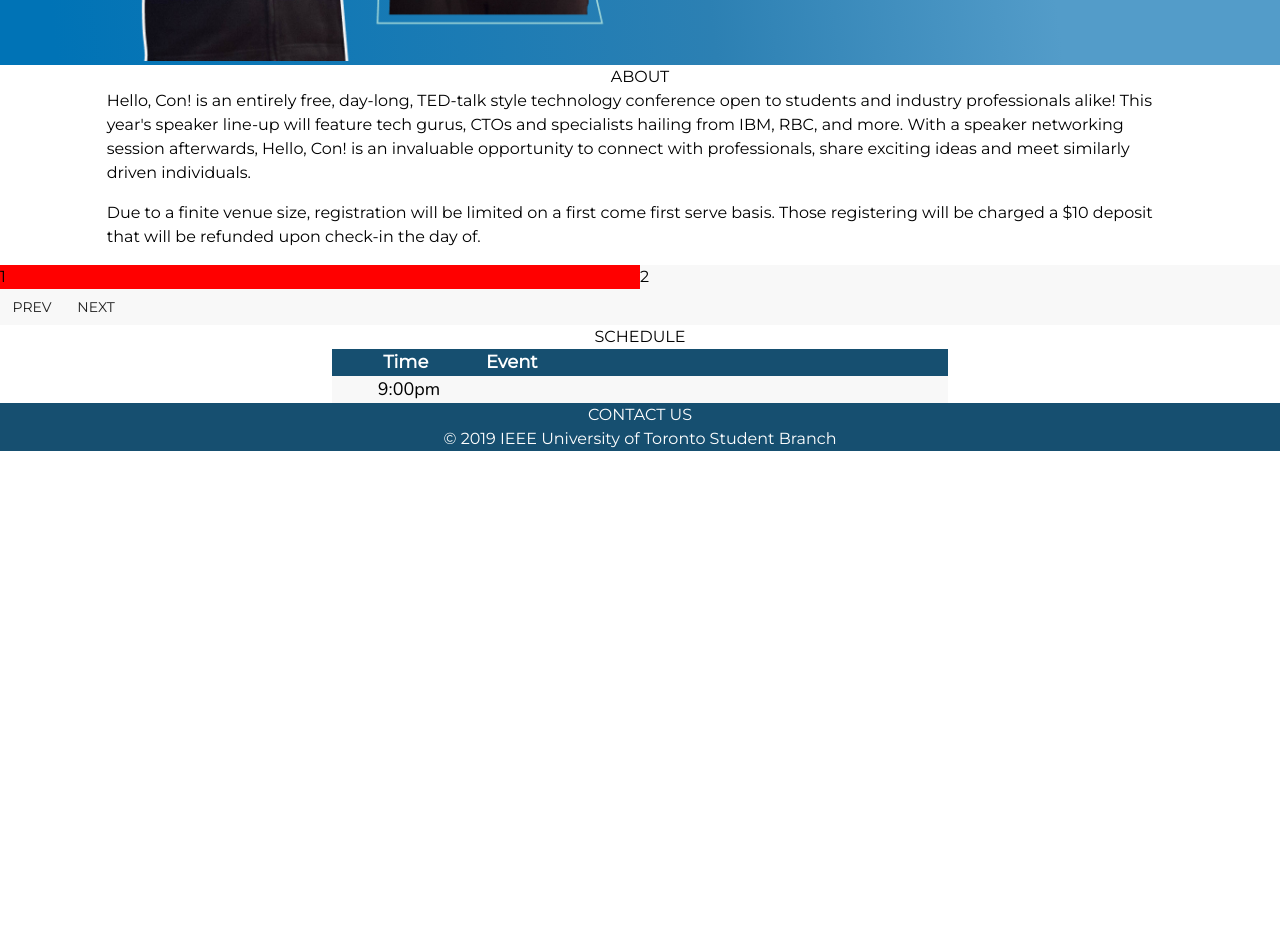
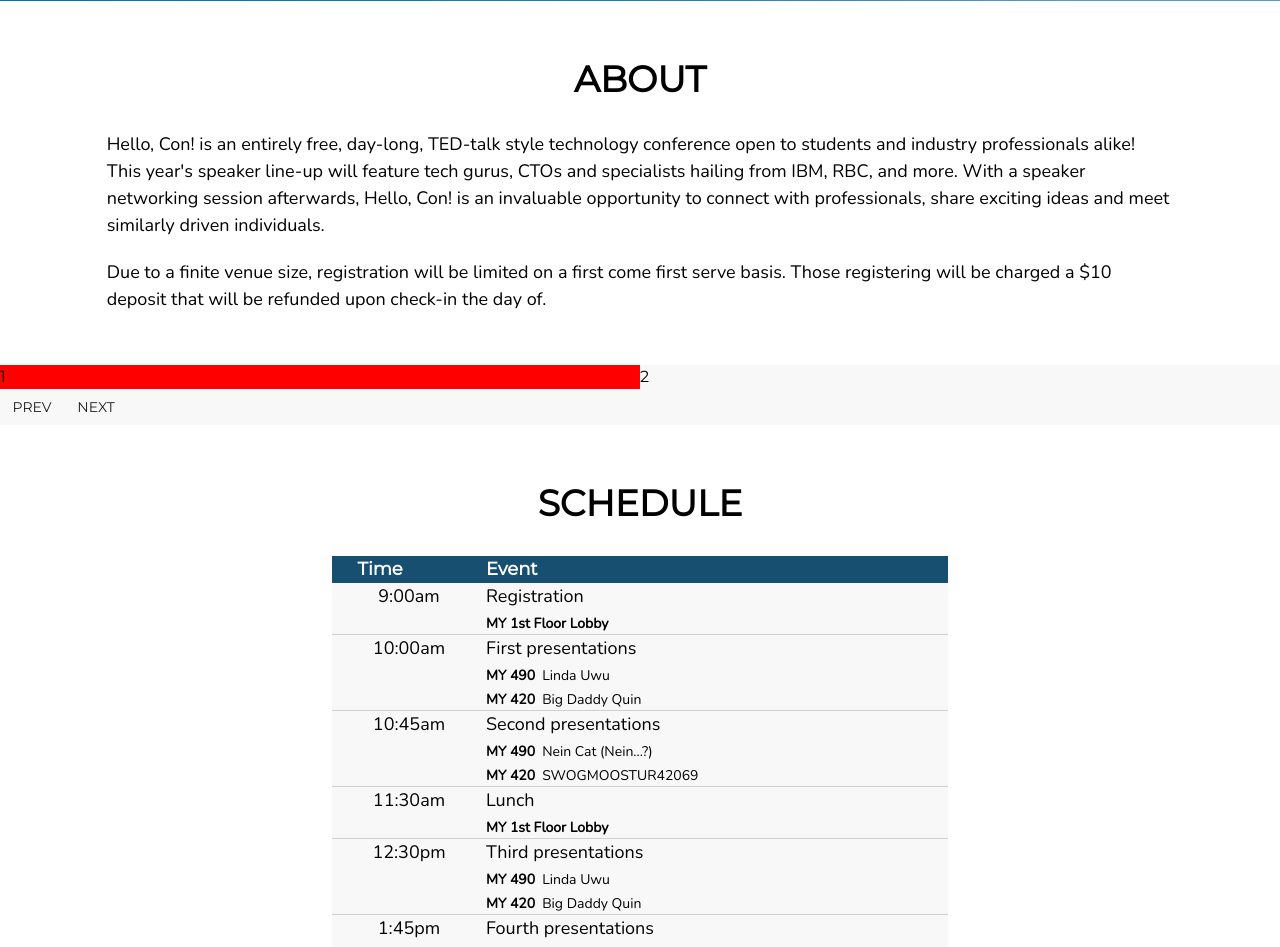
Before and after one commit to rayraykay/hellocon-2020, a React (Create React App) app: page / in a window 1280 px wide. Shown: the part 740-1687 px from the top of the page. Before the commit the page ends 1191 px from the top, so only its background shows below. Built offline with nearby package versions, Linux system fonts and the light colour scheme.

Commit message:
Finish schedule and about, mostly...?

```diff
--- a/src/App.js
+++ b/src/App.js
@@ -12,7 +12,7 @@ import './App.scss';
 function App() {
   return (
     <>
-      <MenuBar />
+      {/*<MenuBar />*/}
       <Landing />
       <About />
       <Speakers />
--- a/src/components/About.jsx
+++ b/src/components/About.jsx
@@ -6,25 +6,24 @@ import Grid from '@material-ui/core/Grid';
 import './About.scss';
 
 const About = () => (
-  <Container className="About">
+  <Container className="About" maxWidth={false}>
     <Grid
       container
       direction="column"
       alignItems="center"
       justify="flex-start"
     >
-      <Grid item xs={12}>
+      <Grid className="About__Title" item xs={12}>
         <Typography>
           ABOUT
         </Typography>
       </Grid>
-      <Grid item xs={10}>
-        <Typography paragraph>
+      <Grid className="About__Text" item xs={10}>
+        <Typography>
           Hello, Con! is an entirely free, day-long, TED-talk style technology conference open to students and industry professionals alike! This year's speaker line-up will feature tech gurus, CTOs and specialists hailing from IBM, RBC, and more. With a speaker networking session afterwards, Hello, Con! is an invaluable opportunity to connect with professionals, share exciting ideas and meet similarly driven individuals.
         </Typography>
-      </Grid>
-      <Grid item xs={10}>
-        <Typography paragraph>
+        <br/>
+        <Typography>
           Due to a finite venue size, registration will be limited on a first come first serve basis. Those registering will be charged a $10 deposit that will be refunded upon check-in the day of.
         </Typography>
       </Grid>
--- a/src/components/About.scss
+++ b/src/components/About.scss
@@ -1,4 +1,33 @@
+@import "../constants/sizes";
+
 .About {
-  padding-left: 0;
-  padding-right: 0;
+  padding: 4vw 0 4vw 0;
 }
+
+.About__Title {
+  padding-bottom: 2vw;
+
+  * {
+    font-size: 36px;
+    font-weight: bold;
+  }
+
+  @media only screen and (max-width: $screen-small) {
+    * {
+      font-size: 24px;
+    }
+  }
+}
+
+.About__Text {
+  * {
+    font-family: Nunito, Montserrat, sans-serif;
+    font-size: 18px;
+  }
+
+  @media only screen and (max-width: $screen-small) {
+    * {
+      font-size: 16px;
+    }
+  }
+}
--- a/src/components/Schedule.jsx
+++ b/src/components/Schedule.jsx
@@ -3,10 +3,50 @@ import Container from '@material-ui/core/Container';
 import Grid from '@material-ui/core/Grid';
 import Typography from "@material-ui/core/Typography";
 
+import schedule from '../resources/schedule';
+
 import './Schedule.scss';
 
-const Schedule = () => (
-  <Container className="Schedule">
+const Schedule = () => {
+  const events = schedule.map((e, i, {length}) => (
+    <Grid
+      item
+      container
+      className={'Schedule__Content ' + (i === (length - 1) ? null : 'Schedule__Content--border')}
+      key={i}
+    >
+      <Grid
+        item
+        xs={3}
+        className="Schedule__Time"
+      >
+        <Typography>
+          {e.time}
+        </Typography>
+      </Grid>
+      <Grid
+        item
+        xs={9}
+        className="Schedule__Event"
+      >
+        <Typography>
+          {e.event}
+        </Typography>
+        {e.details.map((d, j) => (
+          <Container className="Schedule__EventDetails" key={j}>
+            <Typography className="Schedule__Location" component="span">
+              {d.location}
+            </Typography>
+            <Typography className="Schedule__Speaker" component="span">
+              {d.speaker}
+            </Typography>
+          </Container>
+        ))}
+      </Grid>
+    </Grid>
+  ));
+
+  return (<Container className="Schedule">
     <Grid
       container
       direction="column"
@@ -14,7 +54,10 @@ const Schedule = () => (
       alignItems="center"
       className="Schedule__Grid"
     >
-      <Grid xs={12} item>
+      <Grid
+        item
+        className="Schedule__Title"
+      >
         <Typography>
           SCHEDULE
         </Typography>
@@ -23,19 +66,18 @@ const Schedule = () => (
         item
         container
         md={6}
+        sm={10}
         className="Schedule__Schedule"
       >
         <Grid
           item
           container
-          direction="column"
-          alignItems="stretch"
-          xs={3}
-          className="Schedule__Times"
+          className="Schedule__Heading"
         >
           <Grid
             item
-            className="Schedule__Heading Schedule__TimeHeading"
+            xs={3}
+            className="Schedule__TimeHeading"
           >
             <Typography>
               Time
@@ -43,33 +85,18 @@ const Schedule = () => (
           </Grid>
           <Grid
             item
-            className="Schedule__Content Schedule__Time"
-          >
-            <Typography>
-              9:00pm
-            </Typography>
-          </Grid>
-        </Grid>
-        <Grid
-          item
-          container
-          direction="column"
-          alignItems="stretch"
-          xs={9}
-          className="Schedule__Event"
-        >
-          <Grid
-            item
-            className="Schedule__Heading"
+            xs={9}
+            className="Schedule__EventHeading"
           >
             <Typography>
               Event
             </Typography>
           </Grid>
         </Grid>
+        {events}
       </Grid>
     </Grid>
-  </Container>
-);
+  </Container>);
+};
 
 export default Schedule;
--- a/src/components/Schedule.scss
+++ b/src/components/Schedule.scss
@@ -1,9 +1,34 @@
 @import "../constants/colors";
+@import "../constants/sizes";
+
+$border-color: #D0D0D0;
+
+.Schedule__Title {
+  padding-top: 4vw;
+  * {
+    font-size: 36px;
+    font-weight: bold;
+  }
+
+  @media only screen and (max-width: $screen-small) {
+    * {
+      font-size: 24px;
+    }
+  }
+}
 
 .Schedule__Schedule {
+  margin-top: 2vw;
+  margin-bottom: 4vw;
   background-color: $hellocon-grey;
   * {
     font-size: 18px;
+  }
+
+  @media only screen and (max-width: $screen-small) {
+    * {
+      font-size: 16px;
+    }
   }
 }
 
@@ -20,10 +45,30 @@
   text-align: center;
 }
 
-.Schedule__Content * {
-  font-family: Nunito;
+.Schedule__Content {
+  &--border {
+    border-bottom: 1px solid $border-color;
+  }
+
+  * {
+    font-family: Nunito, Montserrat, sans-serif;
+  }
+}
+
+.Schedule__EventDetails {
+  padding: 0;
+}
+
+.Schedule__Location {
+  font-weight: bold;
+  font-size: 14px;
+}
+
+.Schedule__Speaker {
+  padding-left: 7px;
+  font-size: 14px;
 }
 
 .Schedule__TimeHeading {
-  padding-left: 4vw;
+  padding-left: 2vw;
 }
--- a/src/components/Speakers.jsx
+++ b/src/components/Speakers.jsx
@@ -9,16 +9,6 @@ import 'slick-carousel/slick/slick.css';
 import 'slick-carousel/slick/slick-theme.css';
 
 import './Speakers.scss';
-
-const Arrow = ({ className, style, onClick }) => (
-  <Container
-    className={className}
-    style={{...style, display: "block"}}
-    onClick={onClick}
-  >
-    Hello
-  </Container>
-);
 
 const settings = {
   dots: false,
@@ -38,7 +28,7 @@ const Speakers = () => {
   const goNextSlide = useCallback(() => slider.current.slickNext(), []);
 
   return (
-  <Container className="Speakers">
+  <Container className="Speakers" maxWidth={false}>
     <Slider ref={slider} {...settings}>
       {testItems.map((i, j) => (
         <Container className="Speakers__Container" key={j}>
--- a/src/components/Speakers.scss
+++ b/src/components/Speakers.scss
@@ -2,6 +2,7 @@
 
 .Speakers {
   padding: 0;
+  width: 100%;
   background-color: $hellocon-grey;
 }
 
--- /dev/null
+++ b/src/constants/sizes.scss
@@ -0,0 +1 @@
+$screen-small: 600px;
--- /dev/null
+++ b/src/resources/schedule.json
@@ -0,0 +1,99 @@
+[
+  {
+    "event": "Registration",
+    "time": "9:00am",
+    "details": [
+      {
+        "location": "MY 1st Floor Lobby"
+      }
+    ]
+  },
+  {
+    "event": "First presentations",
+    "time": "10:00am",
+    "details": [
+      {
+        "location": "MY 490",
+        "speaker": "Linda Uwu"
+      },
+      {
+        "location": "MY 420",
+        "speaker": "Big Daddy Quin"
+      }
+    ]
+  },
+  {
+    "event": "Second presentations",
+    "time": "10:45am",
+    "details": [
+      {
+        "location": "MY 490",
+        "speaker": "Nein Cat (Nein...?)"
+      },
+      {
+        "location": "MY 420",
+        "speaker": "SWOGMOOSTUR42069"
+      }
+    ]
+  },
+  {
+    "event": "Lunch",
+    "time": "11:30am",
+    "details": [
+      {
+        "location": "MY 1st Floor Lobby"
+      }
+    ]
+  },
+  {
+    "event": "Third presentations",
+    "time": "12:30pm",
+    "details": [
+      {
+        "location": "MY 490",
+        "speaker": "Linda Uwu"
+      },
+      {
+        "location": "MY 420",
+        "speaker": "Big Daddy Quin"
+      }
+    ]
+  },
+  {
+    "event": "Fourth presentations",
+    "time": "1:45pm",
+    "details": [
+      {
+        "location": "MY 490",
+        "speaker": "Nein Cat (Nein...?)"
+      },
+      {
+        "location": "MY 420",
+        "speaker": "SWOGMOOSTUR42069"
+      }
+    ]
+  },
+  {
+    "event": "Mixer with industry professionals",
+    "time": "3:10pm",
+    "details": [
+      {
+        "location": "MY 150 Lau Auditorium"
+      }
+    ]
+  },
+  {
+    "event": "Resume editing and headshot photoshoot event",
+    "time": "3:30pm",
+    "details": [
+      {
+        "location": "MY 2nd Floor Lobby"
+      }
+    ]
+  },
+  {
+    "event": "Mixer comes to an end",
+    "time": "5:00pm",
+    "details": []
+  }
+]
```
